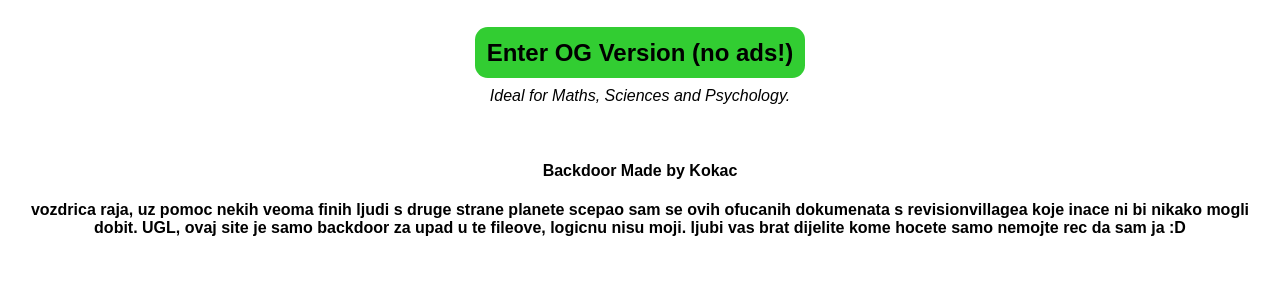
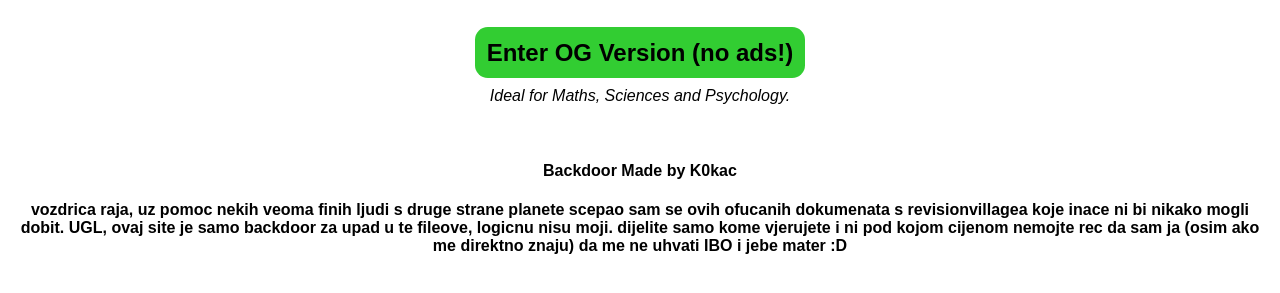
Before and after one commit to kokac44/potrebno, a plain HTML site: page index.html in a window 1280 px wide. Shown: the part 79-372 px from the top of the page. Drawn offline with Linux system fonts and the light colour scheme; a script that the page names is missing; a web font is replaced by a local one.

Commit message:
Update index.html

```diff
--- a/index.html
+++ b/index.html
@@ -17,8 +17,8 @@
       <h2><a href="https://revisiontown2024.pages.dev/#app" class="homepageButton" style="background-color: limegreen; padding: 0.75rem; border-radius: 0.8rem;">Enter OG Version (no ads!)</a></h2><i>Ideal for Maths, Sciences and Psychology.</i><br>
       <br><br>
       <!--<h2><a href="https://pirateib.net" class="homepageButton" style="background-color: orange; padding: 0.75rem; border-radius: 0.8rem;">M24 exam pack, Notes Compilation & more!</a></h2>-->
-      <h4> Backdoor Made by Kokac </h4>
-      <h4> vozdrica raja, uz pomoc nekih veoma finih ljudi s druge strane planete scepao sam se ovih ofucanih dokumenata s revisionvillagea koje inace ni bi nikako mogli dobit. UGL, ovaj site je samo backdoor za upad u te fileove, logicnu nisu moji. ljubi vas brat dijelite kome hocete samo nemojte rec da sam ja :D </h4>
+      <h4> Backdoor Made by K0kac </h4>
+      <h4> vozdrica raja, uz pomoc nekih veoma finih ljudi s druge strane planete scepao sam se ovih ofucanih dokumenata s revisionvillagea koje inace ni bi nikako mogli dobit. UGL, ovaj site je samo backdoor za upad u te fileove, logicnu nisu moji. dijelite samo kome vjerujete i ni pod kojom cijenom nemojte rec da sam ja (osim ako me direktno znaju) da me ne uhvati IBO i jebe mater :D </h4>
 
 
     </div>
```
